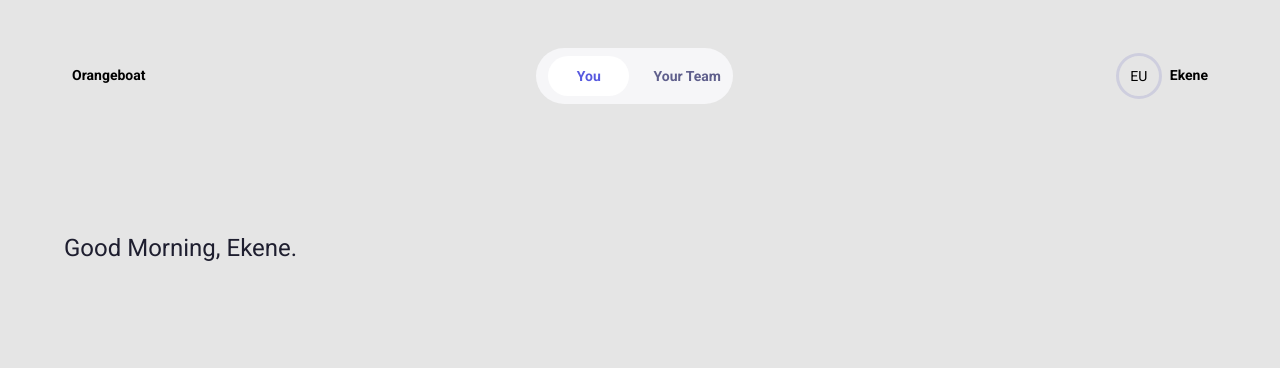
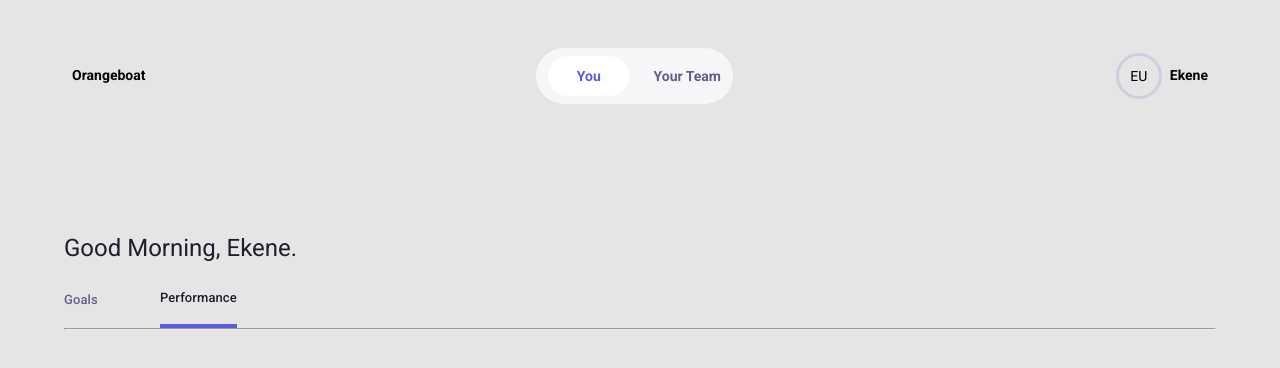
Before and after one commit to nkemjikaobi/beam, a React (Create React App) app: page / in a window 1280 px wide. Shown: the top 368 px of the page. Built offline with nearby package versions, Linux system fonts and the light colour scheme.

Commit message:
Performance hEADERS

```diff
--- a/src/Components/Greetings/Greetings.tsx
+++ b/src/Components/Greetings/Greetings.tsx
@@ -1,3 +1,4 @@
+/* eslint-disable react/jsx-max-props-per-line */
 import React from "react";
 import styles from "./Greetings.module.scss";
 import Typography from "@mui/material/Typography";
--- /dev/null
+++ b/src/Components/Performance/Performance.module.scss
@@ -0,0 +1,4 @@
+@import '../../Assets//styles/shared-styles.scss';
+.performanceWrapper{
+    margin-top: 1rem;
+}
--- /dev/null
+++ b/src/Components/Performance/Performance.tsx
@@ -0,0 +1,15 @@
+/* eslint-disable react/jsx-max-props-per-line */
+import React from "react";
+import styles from "./Performance.module.scss";
+import PerformanceHeaders from "../PerformanceHeaders/PerformanceHeaders";
+
+const Performance = () => {
+  return (
+    <div className={styles.performanceWrapper}>
+      <PerformanceHeaders />
+      <hr />
+    </div>
+  );
+};
+
+export default Performance;
--- /dev/null
+++ b/src/Components/PerformanceHeaders/PerformanceHeaders.module.scss
@@ -0,0 +1,21 @@
+@import '../../Assets//styles/shared-styles.scss';
+.performanceWrapper{
+    &__titles{
+        display: flex;
+        justify-content: space-between;
+        align-items: center;
+        width: 15%;
+        height: to-rem(40);
+        h6 {
+            color: #5F5F8C;
+            font-size: 13px;
+            line-height: 170%;
+        }
+        .active {
+            color: #1E1E2F;
+            border-bottom: to-rem(4) solid #585ADF;
+            cursor: pointer;
+            line-height: 4;
+        }
+    }
+}
--- /dev/null
+++ b/src/Components/PerformanceHeaders/PerformanceHeaders.tsx
@@ -0,0 +1,19 @@
+/* eslint-disable react/jsx-max-props-per-line */
+import React from "react";
+import styles from "./PerformanceHeaders.module.scss";
+import Typography from "@mui/material/Typography";
+
+const PerformanceHeaders = () => {
+  return (
+    <div className={styles.performanceWrapper__titles}>
+      <Typography component="h6" variant="h6">
+        Goals
+      </Typography>
+      <Typography className={styles.active} component="h6" variant="h6">
+        Performance
+      </Typography>
+    </div>
+  );
+};
+
+export default PerformanceHeaders;
--- a/src/Pages/Home/HomePage.tsx
+++ b/src/Pages/Home/HomePage.tsx
@@ -3,6 +3,7 @@ import Navbar from "../../Components/NavBar/Navbar";
 import styles from "./HomePage.module.scss";
 import Container from "@mui/material/Container";
 import Greetings from "../../Components/Greetings/Greetings";
+import Performance from "../../Components/Performance/Performance";
 
 const HomePage = () => {
   return (
@@ -10,6 +11,7 @@ const HomePage = () => {
       <Container maxWidth="lg">
         <Navbar />
         <Greetings name="Ekene" time="Good Morning" />
+        <Performance />
       </Container>
     </div>
   );
```
